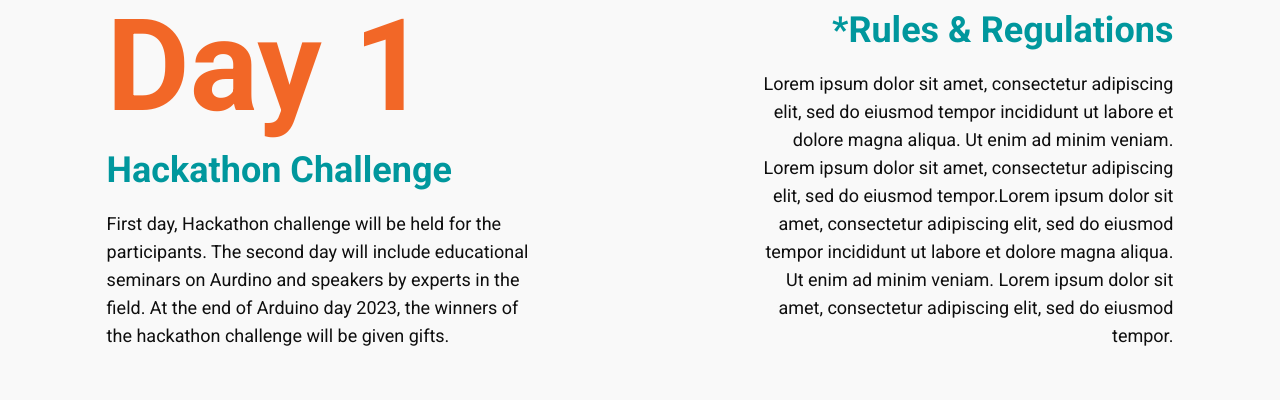
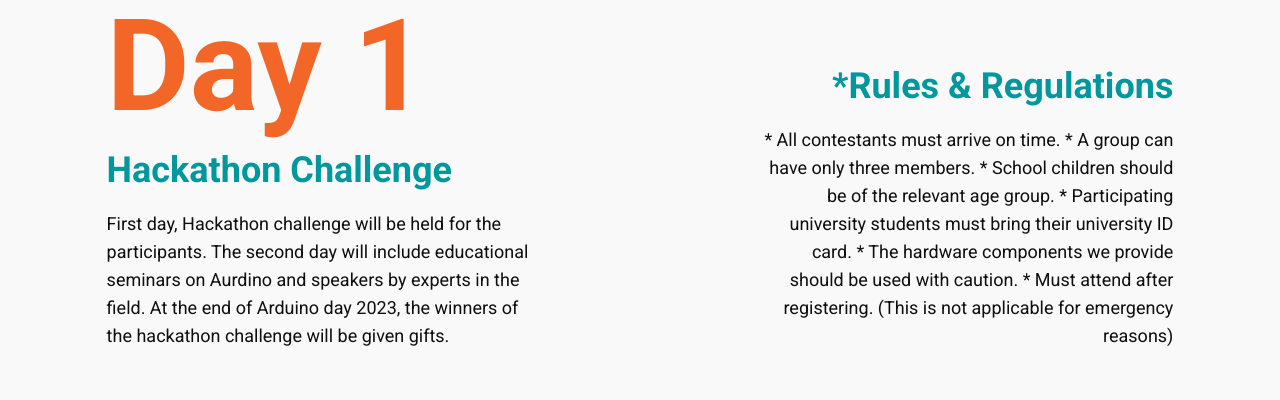
Before and after one commit to Mr-Duino/arduinoDay-web-frontend, a React (Vite) app: page /dayone-regulations in a window 1280 px wide. Shown: the part 174-574 px from the top of the page. Built offline with nearby package versions, Linux system fonts and the light colour scheme.

Commit message:
add rules

```diff
--- a/src/pages/DayOneRegulations.tsx
+++ b/src/pages/DayOneRegulations.tsx
@@ -20,7 +20,17 @@ function DayOneRegulations({ }: Props) {
           <div className='sm:text-right '>
             <p className='space-y-5'>
               <div className='text-3xl sm:text-4xl text-30 font-semibold'>*Rules & Regulations</div>
-              <div className='text-80 sm:text-lg leading-5'>Lorem ipsum dolor sit amet, consectetur adipiscing elit, sed do eiusmod tempor incididunt ut labore et dolore magna aliqua. Ut enim ad minim veniam. Lorem ipsum dolor sit amet, consectetur adipiscing elit, sed do eiusmod tempor.Lorem ipsum dolor sit amet, consectetur adipiscing elit, sed do eiusmod tempor incididunt ut labore et dolore magna aliqua. Ut enim ad minim veniam. Lorem ipsum dolor sit amet, consectetur adipiscing elit, sed do eiusmod tempor.</div>
+              <div className='text-80 sm:text-lg leading-5'>* All contestants must arrive on time.
+
+                                                            * A group can have only three members.
+
+                                                            * School children should be of the relevant age group.
+
+                                                            * Participating university students must bring their university ID card.
+
+                                                            * The hardware components we provide should be used with caution.
+
+                                                            * Must attend after registering. (This is not applicable for emergency reasons)</div>
             </p>
           </div>
         </div>
--- a/src/pages/Register.tsx
+++ b/src/pages/Register.tsx
@@ -145,10 +145,10 @@ function Register({ }: Props) {
               </h1>
 
               <p className="text-80 text-sm font-medium my-4 ">
-                LFirst day, Hackathon challenge will be held for the participants.
+                First day, Hackathon challenge will be held for the participants.
                 The second day will include educational seminars on Aurdino and speakers
-                 by experts in the field.  At the end of Arduino day 2023, the winners of
-                 the hackathon challenge will be given gifts.
+                by experts in the field.  At the end of Arduino day 2023, the winners of
+                the hackathon challenge will be given gifts.
               </p>
 
               {/* <button className='btn-1'>Let's Register</button> */}
```
